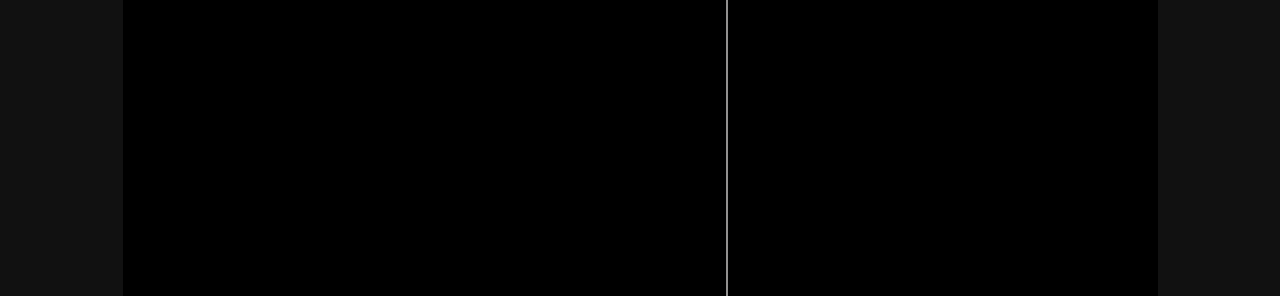
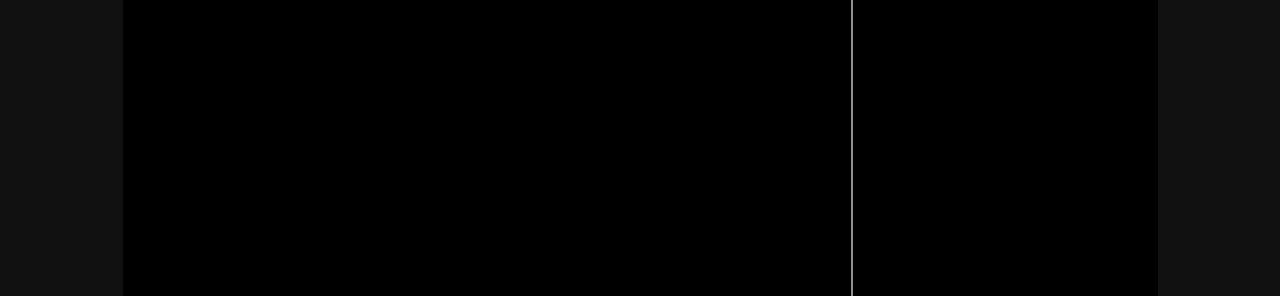
Before and after one commit to jschnurer/dungeoncrawler, a plain HTML site: page index.html in a window 1280 px wide. Shown: the part 525-821 px from the top of the page. Drawn offline with Linux system fonts and the light colour scheme.

Commit message:
Fixed command panel styling which made scrollbar inaccessible

```diff
--- a/styles/interface.css
+++ b/styles/interface.css
@@ -87,7 +87,7 @@ html {
 	height: 300px;
 	background: #000;
 	color: white;
-	padding-right: 415px;
+	padding-right: 310px;
 }
 
 #commandPanel > div {
@@ -121,7 +121,7 @@ html {
 
 #commandPanel > #log {
 	position: absolute;
-	width: 400px;
+	width: 275px;
 	top: 0px;
 	right: 0px;
 	bottom: 0px;
```
